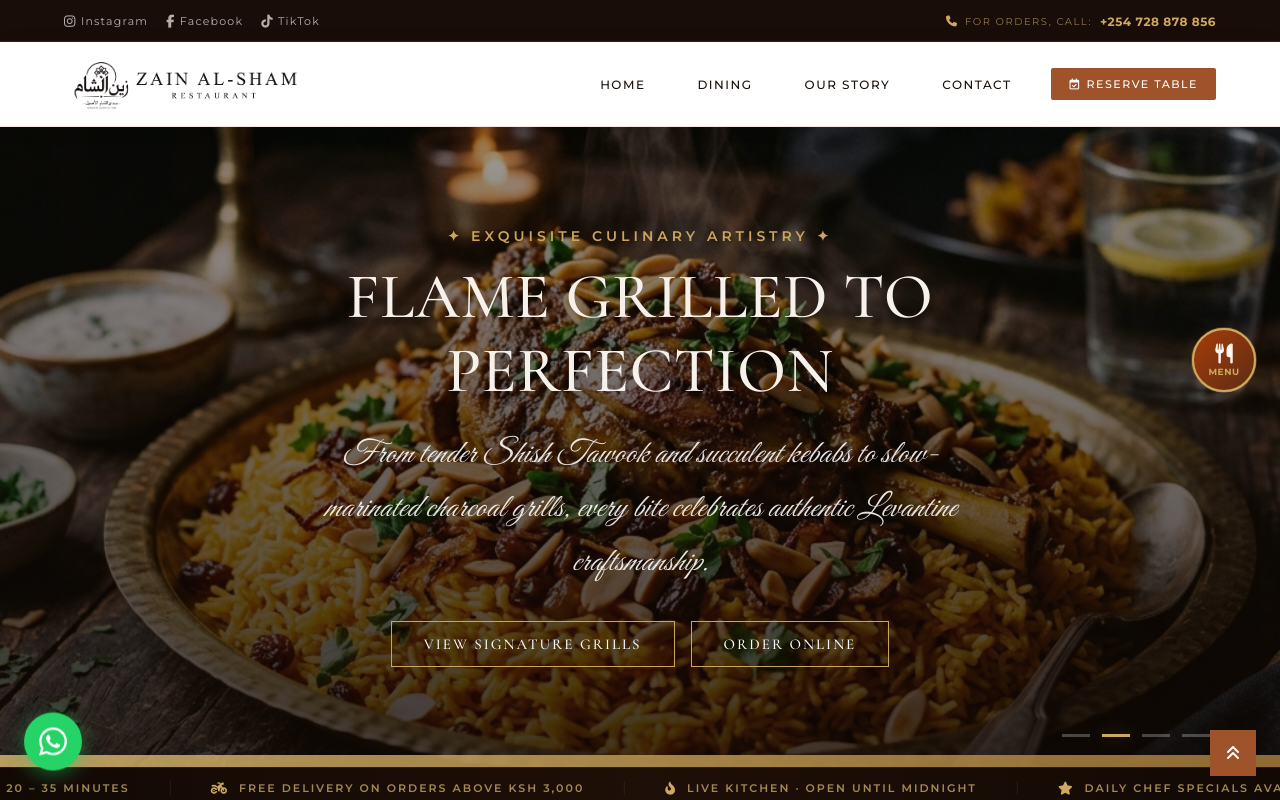
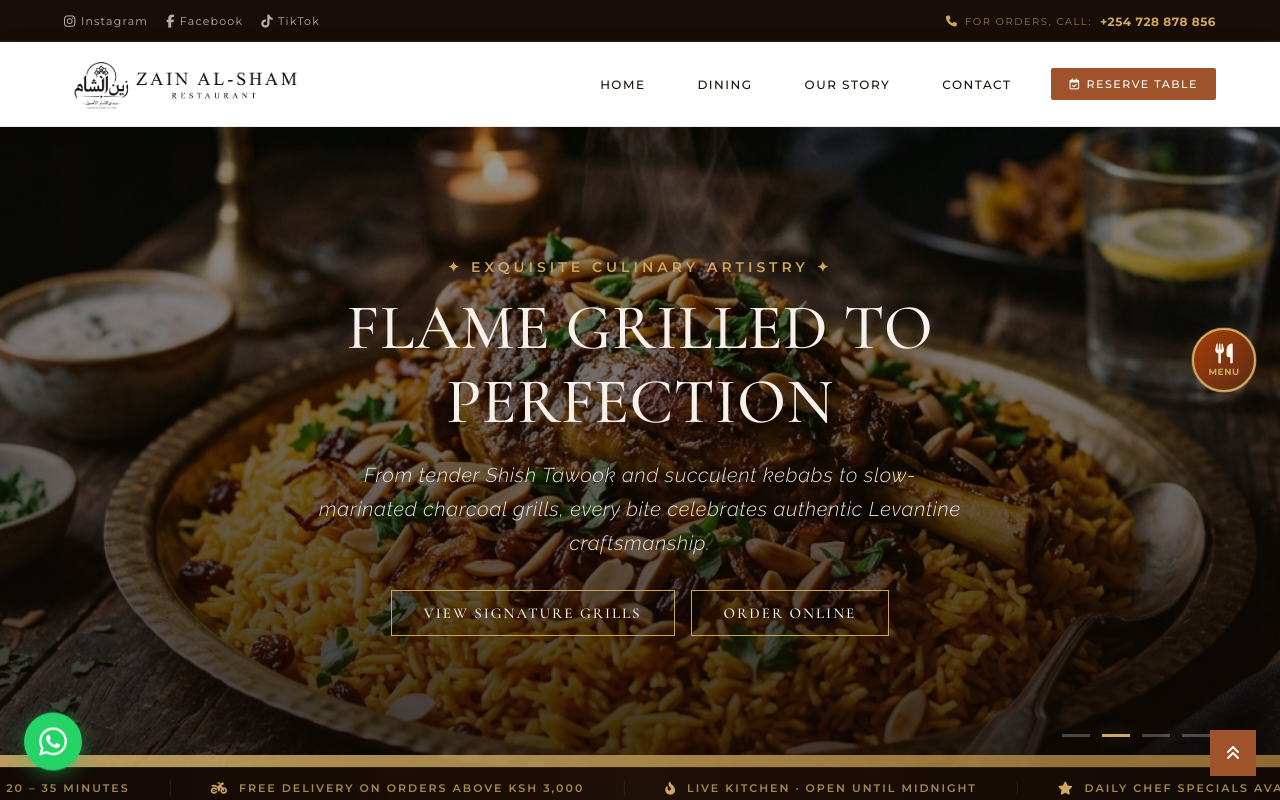
Before and after one commit to Amalgamate/zainalsham, a React (Vite) app: page / in a window 1280 px wide. Shown: the top 800 px of the page. Built offline with nearby package versions, Linux system fonts and the light colour scheme.

Commit message:
style: restrict hero slider subtitles to use Raleway instead of Great Vibes cursive

```diff
--- a/src/components/Hero.jsx
+++ b/src/components/Hero.jsx
@@ -114,17 +114,19 @@ export default function Hero() {
                 }}
                 dangerouslySetInnerHTML={{ __html: s.title }}
               />
-              {/* Cursive subtitle */}
+              {/* Raleway subtitle */}
               <p
-                className="text-cursive"
                 style={{
-                  fontFamily: 'var(--font-script)',
-                  fontSize: 'clamp(20px, 4vw, 32px)',
+                  fontFamily: 'var(--font-raleway)',
+                  fontSize: 'clamp(15px, 2.2vw, 20px)',
+                  fontWeight: '300',
+                  fontStyle: 'italic',
                   color: '#fff',
                   opacity: 0.9,
                   margin: '0 auto 30px auto',
                   maxWidth: '650px',
-                  textTransform: 'none'
+                  textTransform: 'none',
+                  letterSpacing: '0.8px'
                 }}
               >
                 {s.subtitle}
--- a/src/index.css
+++ b/src/index.css
@@ -1,4 +1,4 @@
-@import url('https://fonts.googleapis.com/css2?family=Cormorant+Garamond:ital,wght@0,300;0,400;0,500;0,600;0,700;1,400&family=Great+Vibes&family=Montserrat:wght@300;400;500;600;700&display=swap');
+@import url('https://fonts.googleapis.com/css2?family=Cormorant+Garamond:ital,wght@0,300;0,400;0,500;0,600;0,700;1,400&family=Great+Vibes&family=Montserrat:wght@300;400;500;600;700&family=Raleway:ital,wght@0,100..900;1,100..900&display=swap');
 
 /* ═══════════════════════════════════════
    DESIGN TOKENS
@@ -20,6 +20,7 @@
   --font-serif:  'Cormorant Garamond', serif;
   --font-script: 'Great Vibes', cursive;
   --font-sans:   'Montserrat', sans-serif;
+  --font-raleway: 'Raleway', sans-serif;
 
   --gold-gradient:    linear-gradient(135deg, var(--color-gold-start) 0%, var(--color-gold-end) 100%);
   --gold-glow:        0 0 18px rgba(223, 189, 115, 0.3);
```
